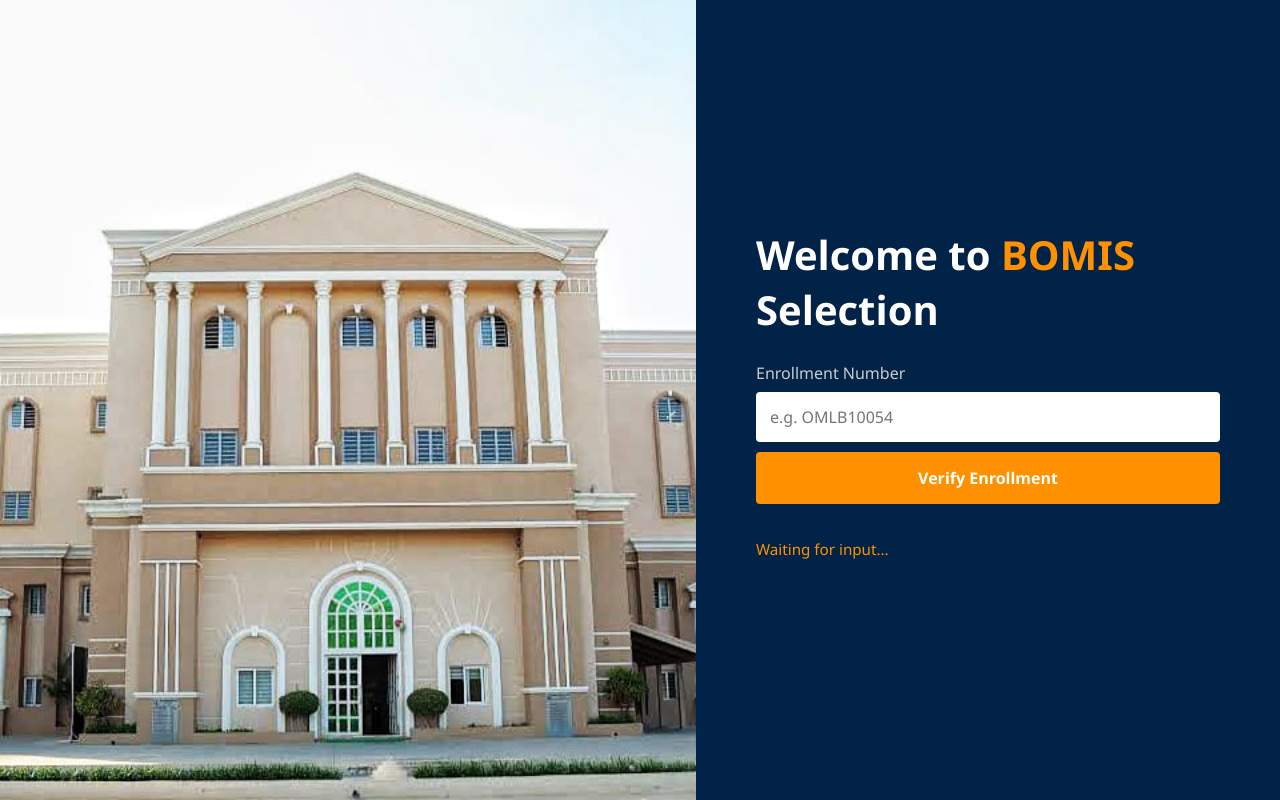
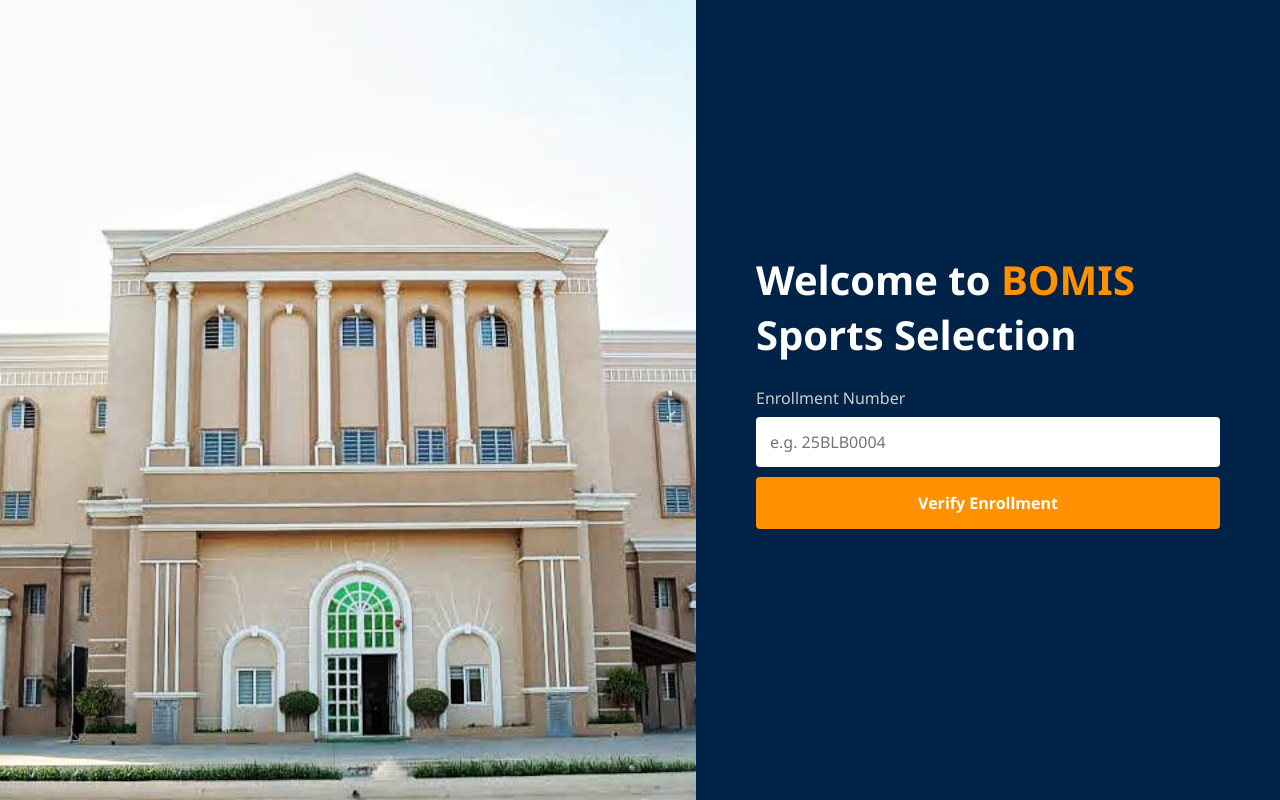
Before and after one commit to rajeshnw5207-bomis/bomis-sports, a website: page login.html in a window 1280 px wide. Drawn offline with Linux system fonts and the light colour scheme.

Commit message:
Update login.html

```diff
--- a/login.html
+++ b/login.html
@@ -51,15 +51,13 @@
     <div class="left-side"></div>
 
     <div class="right-side">
-        <h1>Welcome to <span>BOMIS</span> Selection</h1>
+        <h1>Welcome to <span>BOMIS</span> Sports Selection</h1>
 
         <div class="form-group">
             <label>Enrollment Number</label>
-            <input type="text" id="enrollmentNo" placeholder="e.g. OMLB10054">
+            <input type="text" id="enrollmentNo" placeholder="e.g. 25BLB0004">
             <button class="btn-verify" onclick="verifyEnrollment()">Verify Enrollment</button>
         </div>
-
-        <div id="statusMessage">Waiting for input...</div>
 
         <div id="stepTwoArea">
             <div class="form-group">
```
